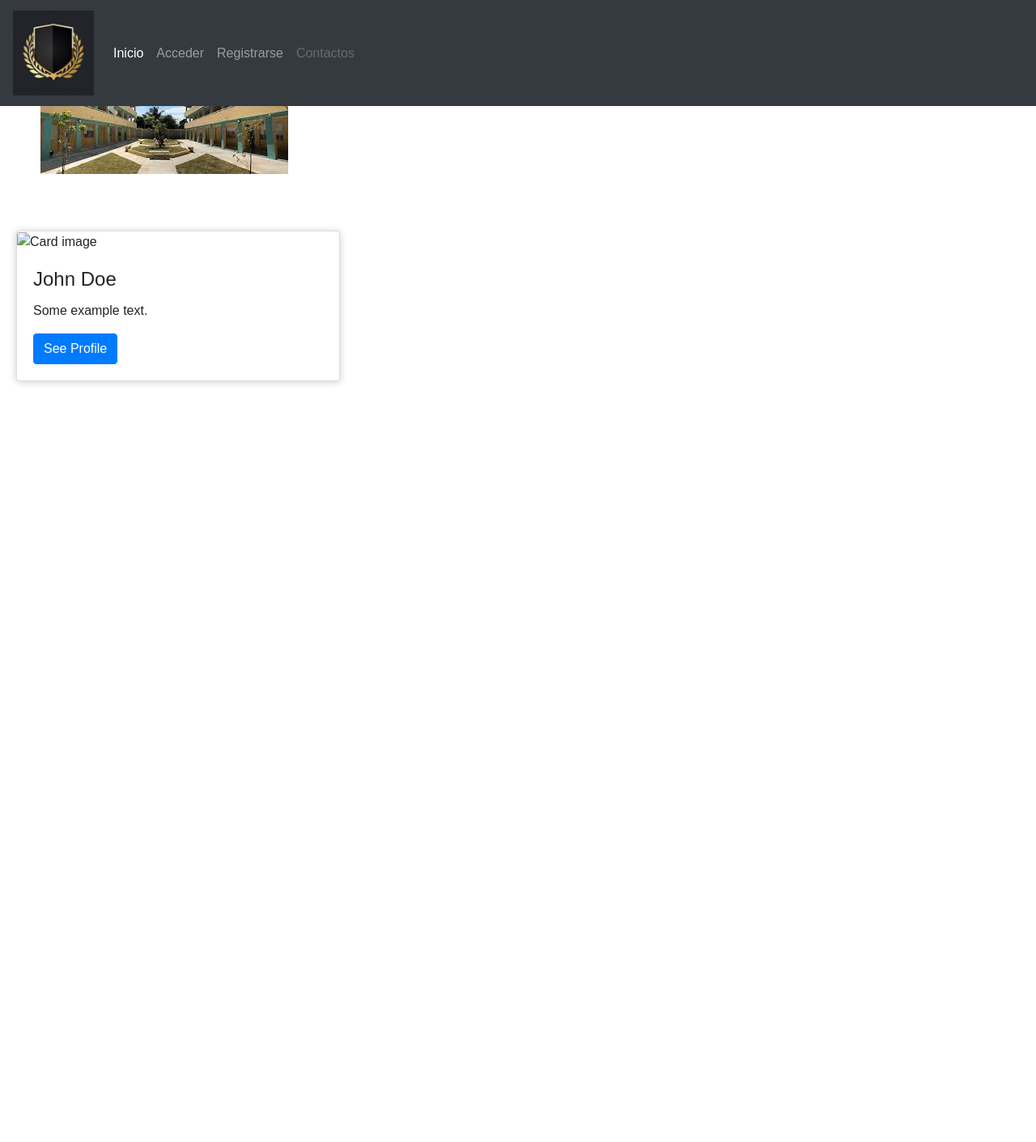
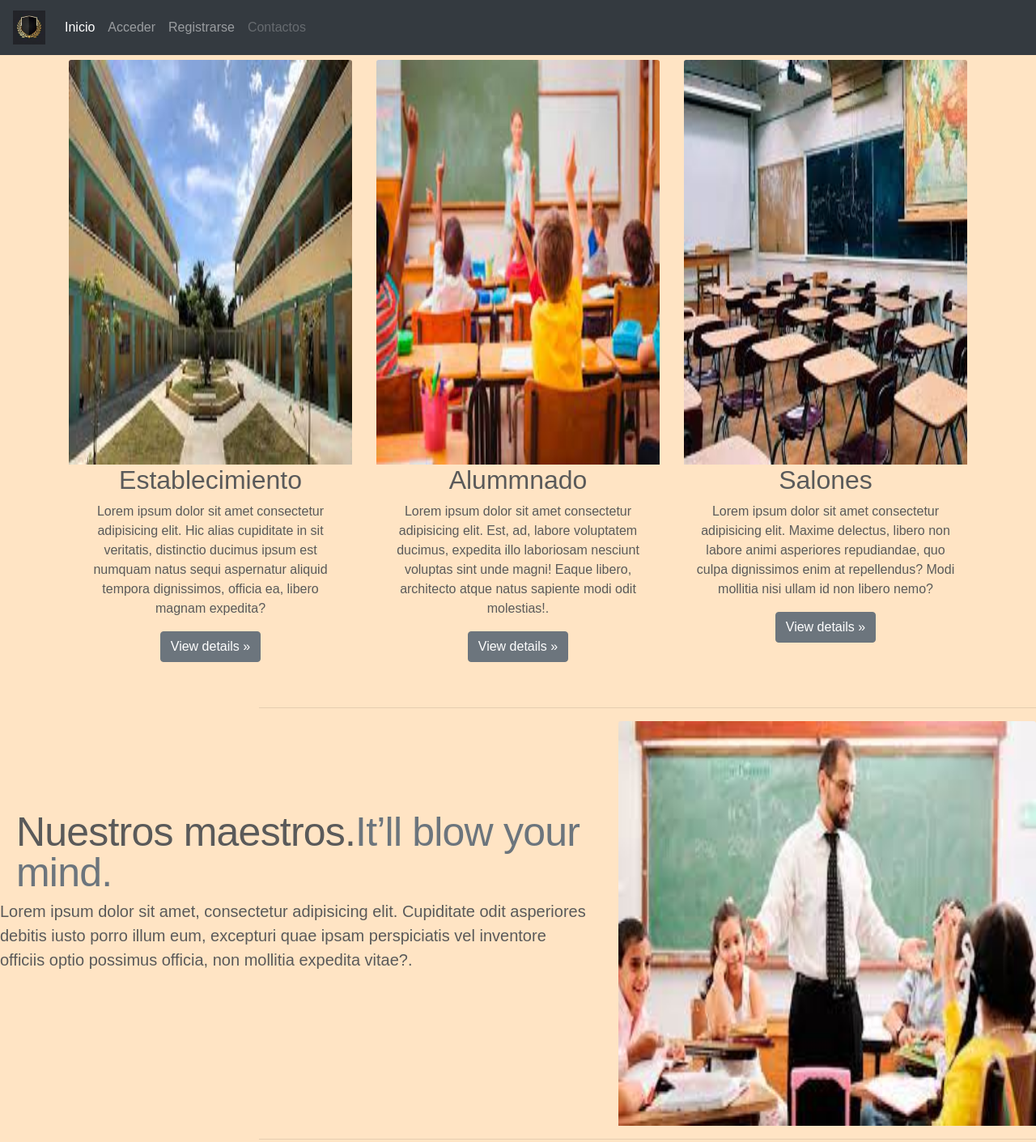
Before and after one commit to RuthvDs/Escuela, a plain HTML site: page Index.html in a window 1280 px wide. Shown: the top 1411 px of the page at 81% size. Before the commit the page ends 800 px from the top, so only its background shows below. Drawn offline with nearby package versions, Linux system fonts and the light colour scheme.

Commit message:
segundo cambio

```diff
--- a/Index.html
+++ b/Index.html
@@ -15,7 +15,7 @@
     <header>
         <nav class="navbar navbar-expand-sm bg-dark navbar-dark fixed-top">
             <a class="navbar-brand" href="#">
-                <img src="Static(pgWeb)\img\descarga (1).jpg" alt="Logo" style="width:100px;">
+                <img src="Static(pgWeb)\img\descarga (1).jpg" alt="Logo" style="width:40px;">
               </a>
             <ul class="navbar-nav">
                 <li class="nav-item active">
@@ -36,45 +36,79 @@
     </header>
 
     <main>
-        <div id="demo" class="carousel slide" data-ride="carousel">
 
-            <!-- Indicators -->
-            <ul class="carousel-indicators">
-              <li data-target="#demo" data-slide-to="0" class="active"></li>
-              <li data-target="#demo" data-slide-to="1"></li>
-              <li data-target="#demo" data-slide-to="2"></li>
-            </ul>
+      <div class="container marketing">
 
-            <!-- The slideshow -->
-            <div class="carousel-inner">
-              <div class="carousel-item active">
-                <img src="Static(pgWeb)\img\descarga (2).jpg" alt="Los Angeles">
-              </div>
-              <div class="carousel-item">
-                <img src="Static(pgWeb)\img\descarga (3).jpg" alt="Chicago">
-              </div>
-              <div class="carousel-item">
-                <img src="Static(pgWeb)\img\descarga (4).jpg" alt="New York">
-              </div>
-            </div>
+        <div class="row">
+          <div class="col-lg-4">
 
-            <!-- Left and right controls -->
-            <a class="carousel-control-prev" href="#demo" data-slide="prev">
-              <span class="carousel-control-prev-icon"></span>
-            </a>
-            <a class="carousel-control-next" href="#demo" data-slide="next">
-              <span class="carousel-control-next-icon"></span>
-            </a>
+           <img src="Static(pgWeb)\img\descarga (2).jpg" width="350" height="500" class="card-img-top" alt="...">
+            <h2>Establecimiento</h2>
+            <p>Lorem ipsum dolor sit amet consectetur adipisicing elit. Hic alias cupiditate in sit veritatis, distinctio ducimus ipsum est numquam natus sequi aspernatur aliquid tempora dignissimos, officia ea, libero magnam expedita?</p>
+            <p><a class="btn btn-secondary" href="#">View details &raquo;</a></p>
+          </div>
+          <div class="col-lg-4">
+            <img src="Static(pgWeb)\img\descarga (3).jpg" width="350" height="500"  class="card-img-top" alt="...">
 
+            <h2>Alummnado</h2>
+            <p>Lorem ipsum dolor sit amet consectetur adipisicing elit. Est, ad, labore voluptatem ducimus, expedita illo laboriosam nesciunt voluptas sint unde magni! Eaque libero, architecto atque natus sapiente modi odit molestias!.</p>
+            <p><a class="btn btn-secondary" href="#">View details &raquo;</a></p>
           </div>
+          <div class="col-lg-4">
+
+           <img src="Static(pgWeb)\img\descarga (4).jpg" width="3500" height="500" class="card-img-top" alt="...">
+            <h2>Salones</h2>
+            <p>Lorem ipsum dolor sit amet consectetur adipisicing elit. Maxime delectus, libero non labore animi asperiores repudiandae, quo culpa dignissimos enim at repellendus? Modi mollitia nisi ullam id non libero nemo?</p>
+            <p><a class="btn btn-secondary" href="#">View details &raquo;</a></p>
+          </div>
+        </div>
     </main>
-    <div class="card" style="width:400px">
-        <img class="card-img-top" src="img_avatar1.png" alt="Card image">
-        <div class="card-body">
-          <h4 class="card-title">John Doe</h4>
-          <p class="card-text">Some example text.</p>
-          <a href="#" class="btn btn-primary">See Profile</a>
-        </div>
+
+    <hr class="featurette-divider">
+
+    <div class="row featurette">
+      <div class="col-md-7">
+        <h2 class="featurette-heading">Nuestros maestros.<span class="text-muted">It’ll blow your mind.</span></h2>
+        <p class="lead">Lorem ipsum dolor sit amet, consectetur adipisicing elit. Cupiditate odit asperiores debitis iusto porro illum eum, excepturi quae ipsam perspiciatis vel inventore officiis optio possimus officia, non mollitia expedita vitae?.</p>
       </div>
+      <div class="col-md-5">
+        <img src="Static(pgWeb)\img\descarga (5).jpg" width="350" height="500" class="card-img-top" alt="...">
+
+      </div>
+    </div>
+
+    <hr class="featurette-divider">
+
+    <div class="row featurette">
+      <div class="col-md-7 order-md-2">
+        <h2 class="featurette-heading">Nuestros alumnos. <span class="text-muted">See for yourself.</span></h2>
+        <p class="lead">Lorem ipsum dolor sit amet consectetur adipisicing elit. Possimus dolore, nesciunt dicta similique ex, praesentium nam suscipit atque consequuntur architecto ipsam. Ab autem quisquam harum sapiente beatae, odit similique asperiores?.</p>
+      </div>
+      <div class="col-md-5 order-md-1">
+        <img src="Static(pgWeb)\img\descarga (6).jpg" width="350" height="500" class="card-img-top" alt="...">
+
+
+      </div>
+    </div>
+
+    <hr class="featurette-divider">
+
+    <div class="row featurette">
+      <div class="col-md-7">
+        <h2 class="featurette-heading">Nuestros dirigentes. <span class="text-muted">Checkmate.</span></h2>
+        <p class="lead">Lorem ipsum dolor sit amet consectetur, adipisicing elit. At, minima veniam dolorum, id debitis aspernatur nostrum, fuga non enim delectus est ipsam. Ea itaque sapiente perferendis dolorem sed reiciendis nulla..</p>
+      </div>
+      <div class="col-md-5">
+        <img src="Static(pgWeb)\img\descarga (7).jpg" width="350" height="500" class="card-img-top" alt="...">
+
+      </div>
+    </div>
+
+    <hr class="featurette-divider">
+    <footer class="container">
+        <p class="float-end"><a href="#">Volver arriba</a></p>
+        <p>&copy; 2021–2024 Company, Inc. &middot; <a href="https://policies.google.com/privacy?hl=es">Politica de privacidad</a> &middot; <a href="https://policies.google.com/terms?hl=es">Terminos y condiciones.</a></p>
+      </footer>
+    </main>
 </body>
 </html>
--- a/estilos.css
+++ b/estilos.css
@@ -1,19 +1,54 @@
 *{
-    margin:0;
+    margin: 0;
     padding:0;
     box-sizing: border-box;
     font-family:sans-serif;
 }
 main{
-    margin: 50px;
+    margin: 10px;
     border-style: hidden;
 }
 
-.card{
-    width: 100%;
-    margin: 20px;
-    display: inline-block;
-    transition: all 400ms ease;
-    cursor: default;
-    box-shadow: 0px 1px 10px rgba(0,0,0,0.2);
+
+body {
+    padding-top: 4rem;
+    padding-bottom: 3rem;
+    color: #5a5a5a;
+    background-color: bisque;
+  }
+  .marketing .col-lg-4 {
+    margin-bottom: 1.5rem;
+    text-align: center;
+  }
+
+  .marketing h2 {
+    font-weight: 400;
+  }
+
+  .marketing .col-lg-4 p {
+    margin-right: .50rem;
+    margin-left: .50rem;
+  }
+
+  .featurette-divider {
+    margin-left: 20rem;
+  }
+
+  .featurette-heading {
+    font-weight: 300;
+    line-height: 1;
+    letter-spacing: -.05rem;
+    margin-left: 20px;
+  }
+
+  .featurette-heading {
+    font-size: 50px;
+    margin-left: 20px;
+  }
+
+@media (min-width: 62em) {
+  .featurette-heading {
+    margin-top: 7rem;
+
+  }
 }
```
Also changed, not shown: Static(pgWeb)/img/descarga (5).jpg (added), Static(pgWeb)/img/descarga (6).jpg (added), Static(pgWeb)/img/descarga (7).jpg (added), Static(pgWeb)/img/descarga (8).jpg (added).
